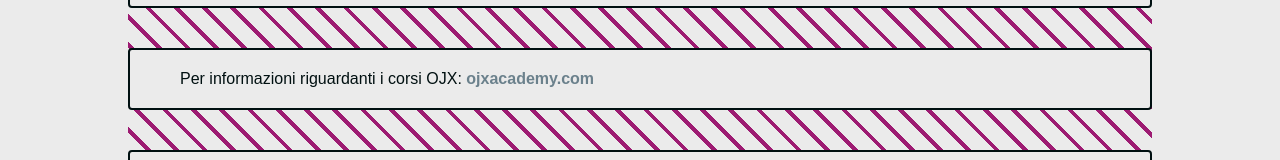
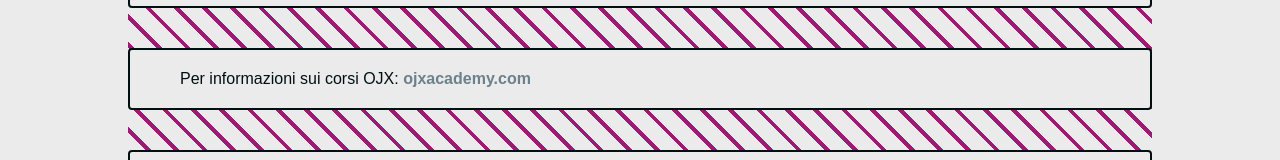
Before and after one commit to Omar-jerbi/ojxwebdev, a Next.js app: page /WebDev/Contacts in a window 1280 px wide. Shown: the part 204-364 px from the top of the page. Built offline with nearby package versions, Linux system fonts and the light colour scheme.

Commit message:
text fixes

```diff
--- a/app/WebDev/Contacts/page.tsx
+++ b/app/WebDev/Contacts/page.tsx
@@ -16,7 +16,7 @@ export default function () {
             <Paragraph
                 text={
                     <span>
-                        Per informazioni riguardanti i corsi OJX: <a href="https://ojxacademy.com" target='_blank'>ojxacademy.com</a>
+                        Per informazioni sui corsi OJX: <a href="https://ojxacademy.com" target='_blank'>ojxacademy.com</a>
                     </span>
                 }
             />
--- a/app/components/Navbar/SideNavbar.tsx
+++ b/app/components/Navbar/SideNavbar.tsx
@@ -39,7 +39,7 @@ export default function SideNavbar() {
     return (
         <nav className='sidenavbar'>
             <div id='Home' className="link selected">
-                <Link href={"/WebDev"}>Home</Link>
+                <Link href={"/"}>Home</Link>
                 <hr />
             </div>
             <div id='Services' className="link">
--- a/app/globals.css
+++ b/app/globals.css
@@ -83,17 +83,20 @@ button a {
 button:hover {
   border-color: var(--font);
 
-  color: white;
+  color: var(--font);
   letter-spacing: 0.4rem;
 }
 
 button:hover a {
-  color: white;
+  color: var(--font);
   letter-spacing: 0.4rem;
 
 }
 
-button:hover span {}
+button:hover span {
+  color: var(--font);
+  letter-spacing: 0.4rem;
+}
 
 
 #sizereact {
--- a/app/page.tsx
+++ b/app/page.tsx
@@ -20,7 +20,7 @@ export default function () {
 
             <div className="center">
                 <SectionHome imgsrc='/abouthome.jpg' text={
-                    <span id='sizereact'>Utilizzando le tecnologie piu avanzate sul mercato, il tuo sito verrà sviluppato seguendo le TUE idee.</span>
+                    <span id='sizereact'>Utilizzando le tecnologie più avanzate sul mercato, il tuo sito verrà sviluppato seguendo le TUE idee.</span>
                 }
                 />
 
@@ -125,7 +125,7 @@ export default function () {
 
 
                 <LongSection text={<span className='tit'>
-                    Omar J profile pictureTutti i siti che vuoi! Intuitivi per i tuoi clienti e di facile manutenzione per gli upgrade futuri
+                    Tutti i siti che vuoi! Intuitivi per i tuoi clienti e di facile manutenzione per gli upgrade futuri
                 </span>}
                 >
                     <div className="servs">
@@ -230,7 +230,7 @@ export default function () {
 
 
                 <SectionHome reverse={true} imgsrc='/methshome.jpg'
-                    text={"Utilizziamo un approccio user-friendly per la progettazione dell'interfaccia desiderata. I tuoi feedback guideranno l'intera fase di sviluppo cosi da consegnarti un prodotto funzionante, completo e che rispecchi pienamente le tue idee."}
+                    text={"Utilizziamo un approccio user-friendly per la progettazione dell'interfaccia desiderata. I tuoi feedback guideranno l'intera fase di sviluppo così da consegnarti un prodotto funzionante, completo e che rispecchi pienamente le tue idee."}
                 />
 
 
```
